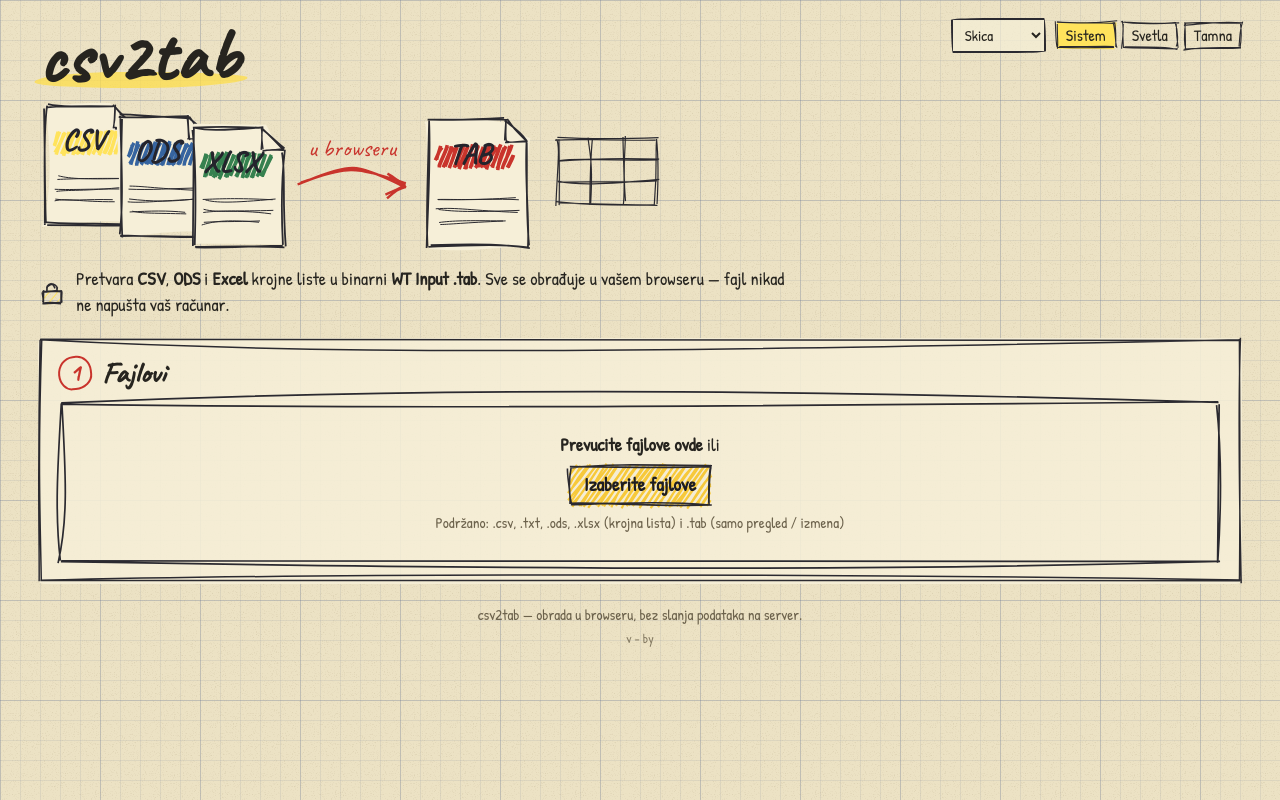
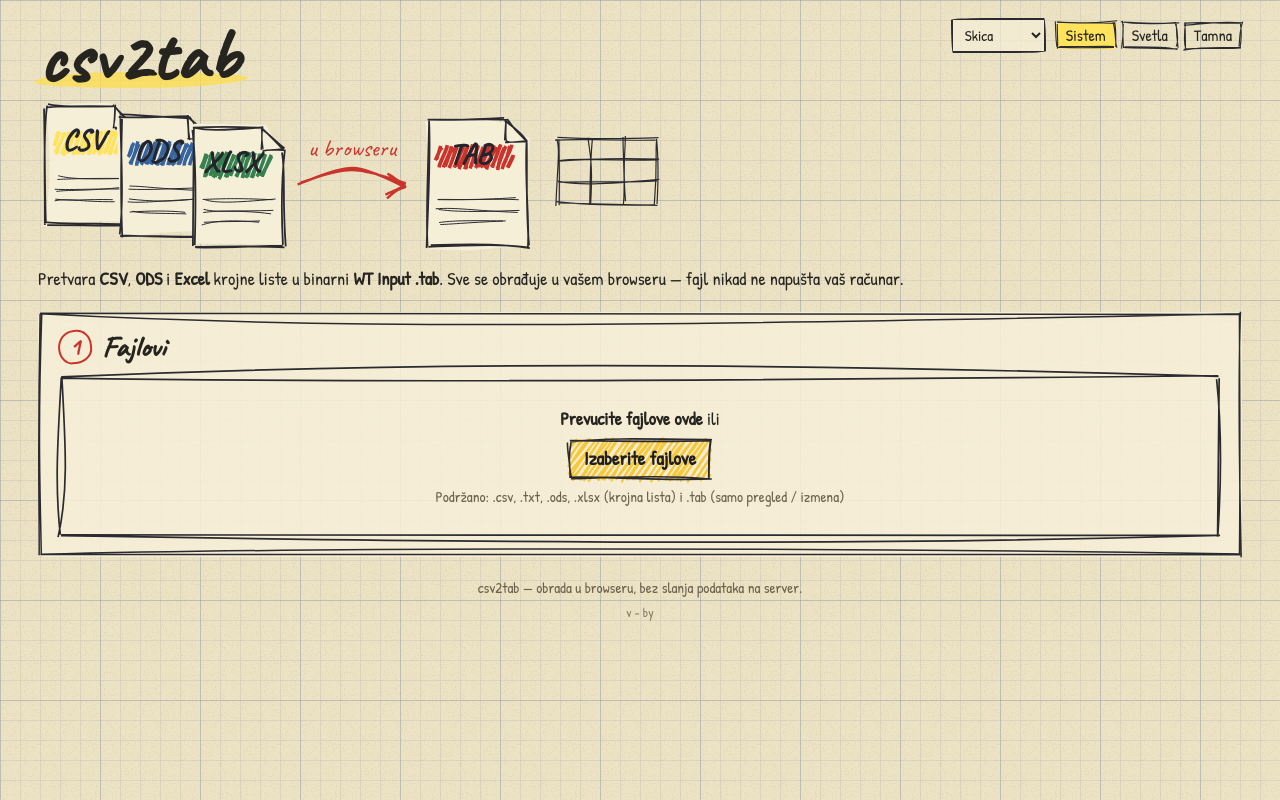
Before and after one commit to blonestar/csv2tab, a website built with Vite: page index.html in a window 1280 px wide. Built offline with nearby package versions, Linux system fonts and the light colour scheme.

Commit message:
Opis u jednom redu bez ikonice

```diff
--- a/index.html
+++ b/index.html
@@ -46,9 +46,8 @@
       <h1 class="title">csv2tab</h1>
       <svg id="flow" class="flow" viewBox="0 0 640 160" role="img" aria-label="Skica: CSV, ODS i Excel fajl se pretvaraju u WT Input TAB fajl"></svg>
       <p class="intro">
-        <svg class="icon" data-icon="lock" width="28" height="28" viewBox="0 0 28 28"></svg>
-        <span>Pretvara <b>CSV</b>, <b>ODS</b> i <b>Excel</b> krojne liste u binarni <b>WT Input .tab</b>. Sve se obrađuje u vašem
-        browseru — fajl nikad ne napušta vaš računar.</span>
+        Pretvara <b>CSV</b>, <b>ODS</b> i <b>Excel</b> krojne liste u binarni <b>WT Input .tab</b>. Sve se obrađuje u vašem
+        browseru — fajl nikad ne napušta vaš računar.
       </p>
     </header>
 
--- a/src/style.css
+++ b/src/style.css
@@ -178,7 +178,7 @@ h2 { margin: 0 0 10px; font-size: 30px; line-height: 1.1; display: flex; align-i
 .flow { width: 100%; max-width: 640px; height: auto; display: block; margin: 4px 0 0; overflow: visible; }
 .flow-label { font-family: var(--f-hand); font-size: 30px; font-weight: 700; fill: #24242c; }
 .flow-note { font-family: var(--f-hand); font-size: 24px; fill: var(--red); }
-.intro { margin: 8px 0 20px; display: flex; gap: 10px; align-items: center; max-width: 760px; }
+.intro { margin: 8px 0 20px; }
 .icon { flex: none; }
 
 /* skicirani elementi: rough.js crta okvir iza sadržaja */
```
